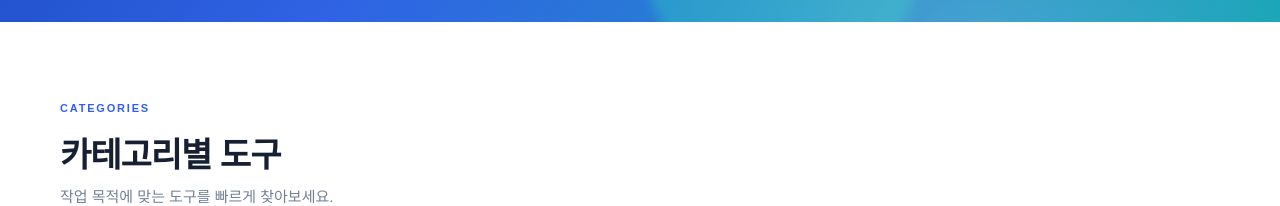
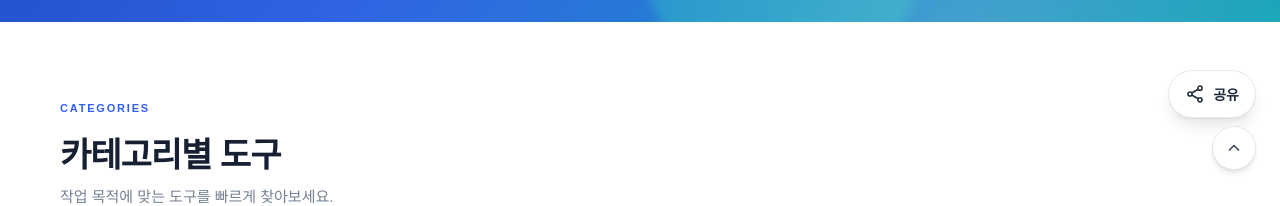
Before and after one commit to license-book/web-tools, a Next.js app: page / in a window 1280 px wide. Shown: the part 598-804 px from the top of the page. Built offline with nearby package versions, Linux system fonts and the light colour scheme.

Commit message:
Mount LABOOK-style floating share actions globally

```diff
--- a/app/layout.tsx
+++ b/app/layout.tsx
@@ -4,6 +4,7 @@ import './tool-engine.css';
 import './tool-workspace.css';
 import SiteHeader from '@/components/layout/SiteHeader';
 import SiteFooter from '@/components/layout/SiteFooter';
+import FloatingShare from '@/components/common/FloatingShare';
 
 export const metadata: Metadata = {
   title: { default: 'WEBTOOLS | 무료 웹 도구', template: '%s | WEBTOOLS' },
@@ -17,6 +18,7 @@ export default function RootLayout({ children }: Readonly<{ children: React.Reac
         <SiteHeader />
         {children}
         <SiteFooter />
+        <FloatingShare />
       </body>
     </html>
   );
```
